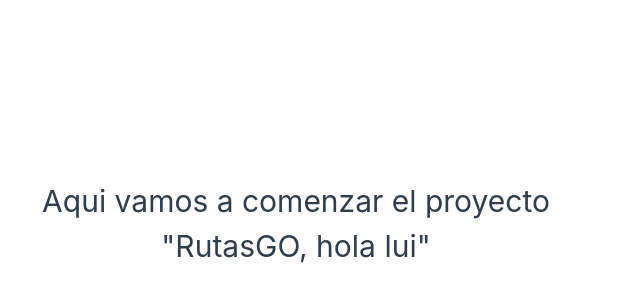
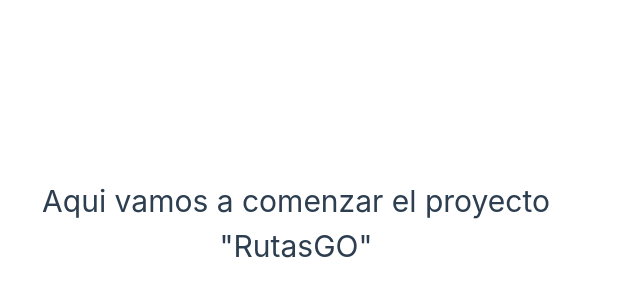
Before and after one commit to NoCap940/Dev-RutasGO, a Vue app in the folder DevRutasGO/: page / in a window 1280 px wide. Shown: the part 176-476 px from the top of the page, without its empty margins (0-640 px from the left). Built offline with nearby package versions, Linux system fonts and the light colour scheme.

Commit message:
Elimine el saludo de la pagina

```diff
--- a/DevRutasGO/src/components/TestComponent.vue
+++ b/DevRutasGO/src/components/TestComponent.vue
@@ -9,7 +9,7 @@ export default {
     name: 'TestComponent',
     data() {
         return {
-            message: 'Aqui vamos a comenzar el proyecto "RutasGO, hola lui"'
+            message: 'Aqui vamos a comenzar el proyecto "RutasGO"'
         }
     }
 }
```
